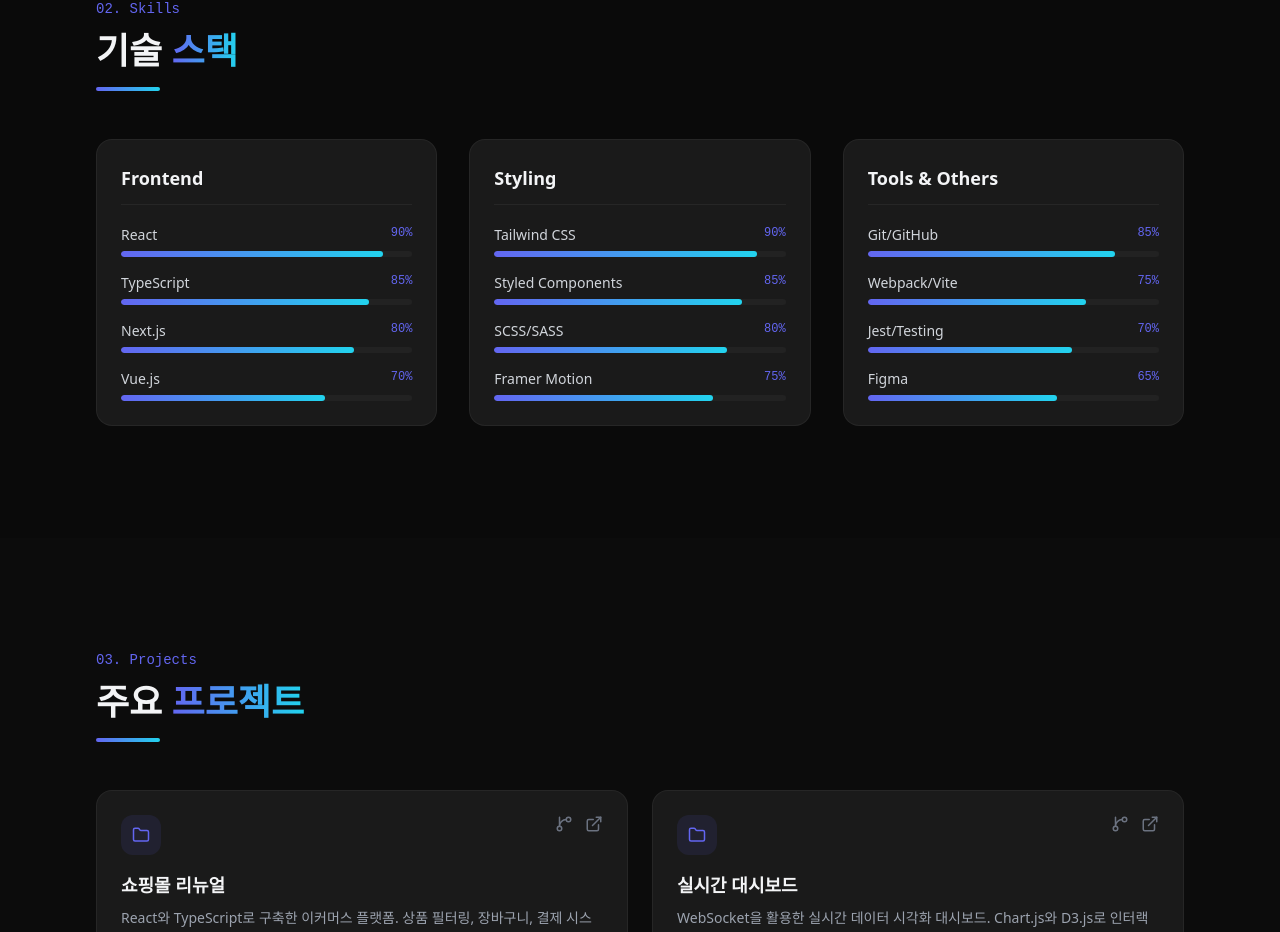
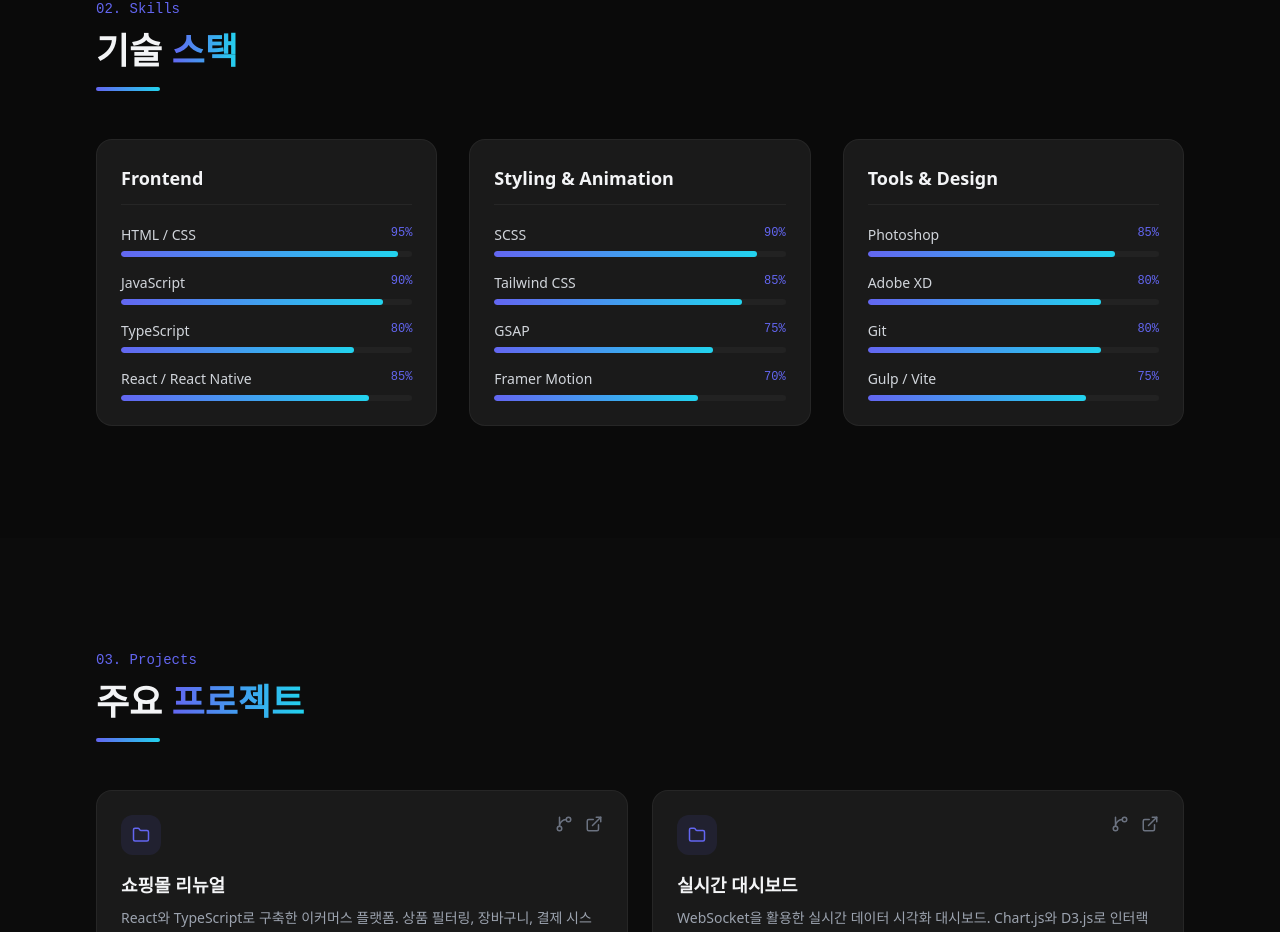
Before and after one commit to show2585-cmd/portfolio, a React (Vite) app: page / in a window 1280 px wide. Shown: the part 1733-2665 px from the top of the page. Built offline with nearby package versions, Linux system fonts and the light colour scheme; a web font is replaced by a local one.

Commit message:
content: update skills to match actual experience

```diff
--- a/src/data/portfolio.ts
+++ b/src/data/portfolio.ts
@@ -14,28 +14,28 @@
   {
     category: 'Frontend',
     items: [
-      { name: 'React', level: 90 },
-      { name: 'TypeScript', level: 85 },
-      { name: 'Next.js', level: 80 },
-      { name: 'Vue.js', level: 70 },
+      { name: 'HTML / CSS', level: 95 },
+      { name: 'JavaScript', level: 90 },
+      { name: 'TypeScript', level: 80 },
+      { name: 'React / React Native', level: 85 },
     ],
   },
   {
-    category: 'Styling',
+    category: 'Styling & Animation',
     items: [
-      { name: 'Tailwind CSS', level: 90 },
-      { name: 'Styled Components', level: 85 },
-      { name: 'SCSS/SASS', level: 80 },
-      { name: 'Framer Motion', level: 75 },
+      { name: 'SCSS', level: 90 },
+      { name: 'Tailwind CSS', level: 85 },
+      { name: 'GSAP', level: 75 },
+      { name: 'Framer Motion', level: 70 },
     ],
   },
   {
-    category: 'Tools & Others',
+    category: 'Tools & Design',
     items: [
-      { name: 'Git/GitHub', level: 85 },
-      { name: 'Webpack/Vite', level: 75 },
-      { name: 'Jest/Testing', level: 70 },
-      { name: 'Figma', level: 65 },
+      { name: 'Photoshop', level: 85 },
+      { name: 'Adobe XD', level: 80 },
+      { name: 'Git', level: 80 },
+      { name: 'Gulp / Vite', level: 75 },
     ],
   },
 ];
```
